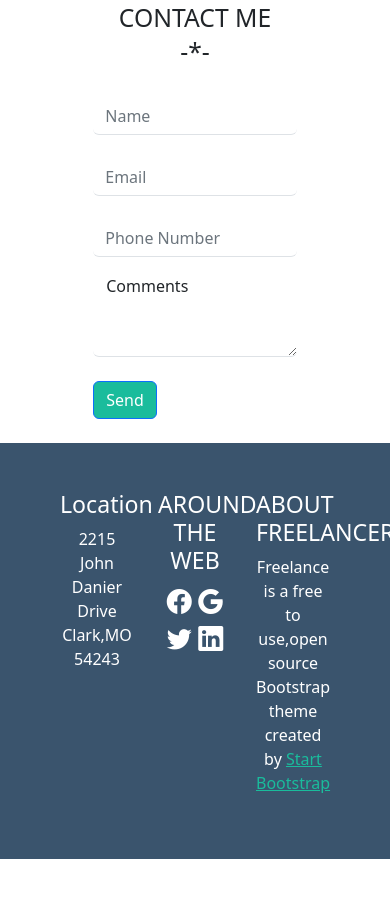
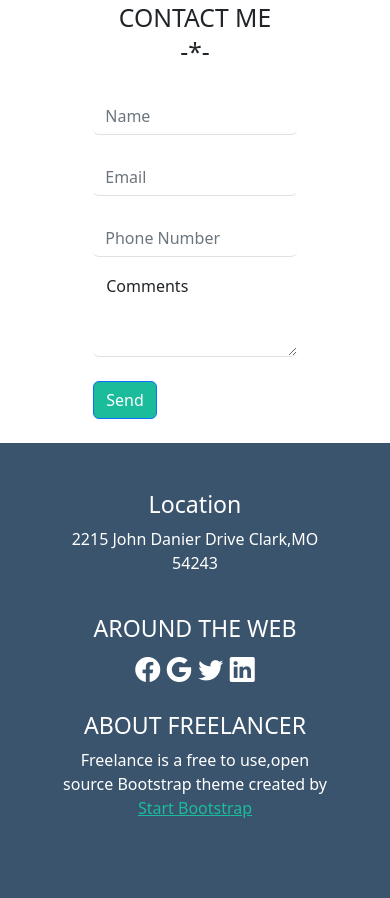
Before and after one commit to Steveh77/html-css-bootstrap-freelancer, a plain HTML site: page index.html in a window 390 px wide. Shown: the part 2926-3824 px from the top of the page. Before the commit the page ends 3785 px from the top, so only its background shows below. Drawn offline with nearby package versions, Linux system fonts and the light colour scheme.

Commit message:
fixed footer

```diff
--- a/index.html
+++ b/index.html
@@ -156,12 +156,12 @@
         <section id="footer" class="light-grey">
             <div class="container">
                 <div class="row white p-5">
-                    <div class="col-4 text-center">
+                    <div class="col-12 col-sm-4 mb-4 text-center">
                         <h3>Location</h3>
                         <p>2215 John Danier Drive Clark,MO 54243</p>
 
                     </div>
-                    <div class="col-4 text-center">
+                    <div class="col-12 col-sm-4 mb-4 text-center">
                         <h3>AROUND THE WEB</h3>
                         <div class="f-size20">
                             <i class="bi bi-facebook"></i>
@@ -170,7 +170,7 @@
                             <i class="bi bi-linkedin"></i>
                         </div>
                     </div>
-                    <div class="col-4 text-center">
+                    <div class="col-12 col-sm-4 mb-4 text-center">
                         <h3>ABOUT FREELANCER</h3>
                         <p>Freelance is a free to use,open source Bootstrap theme created by <a href="" class="green">Start Bootstrap</a></p>
                     </div>
```
